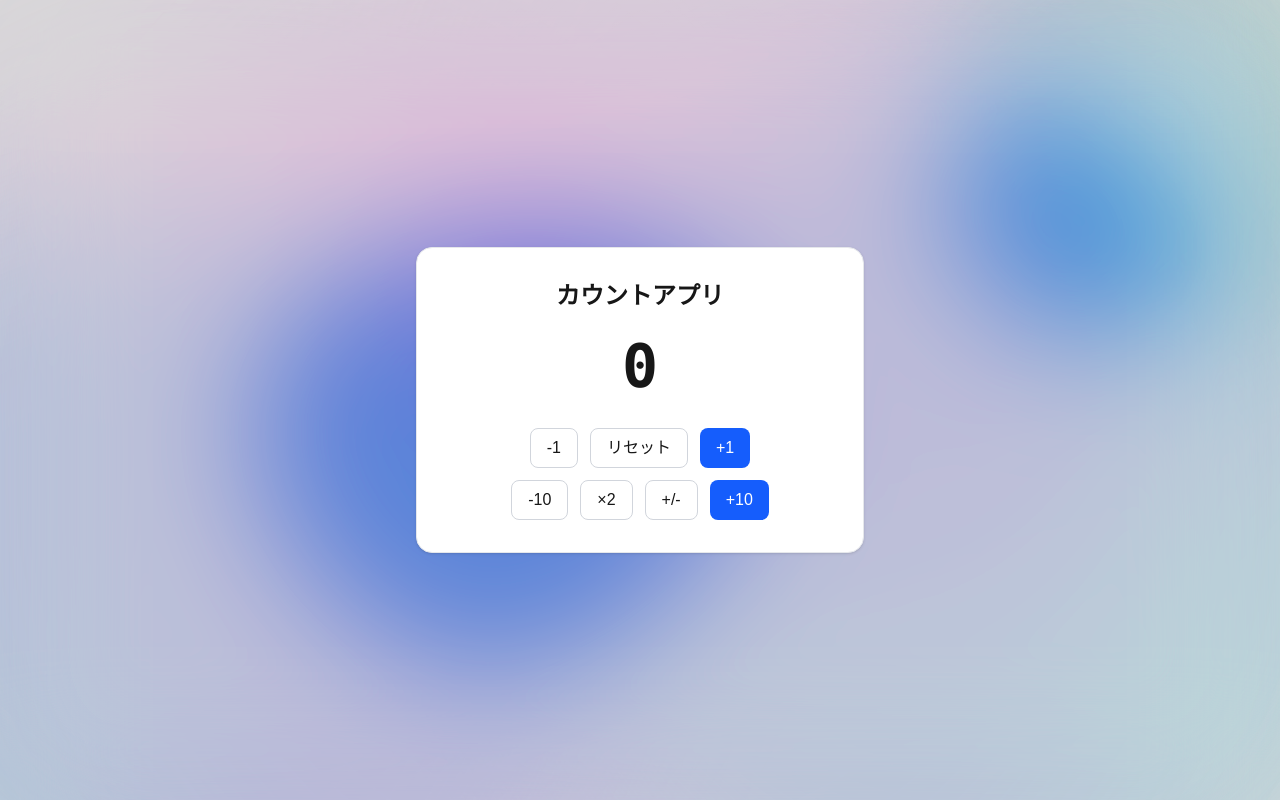
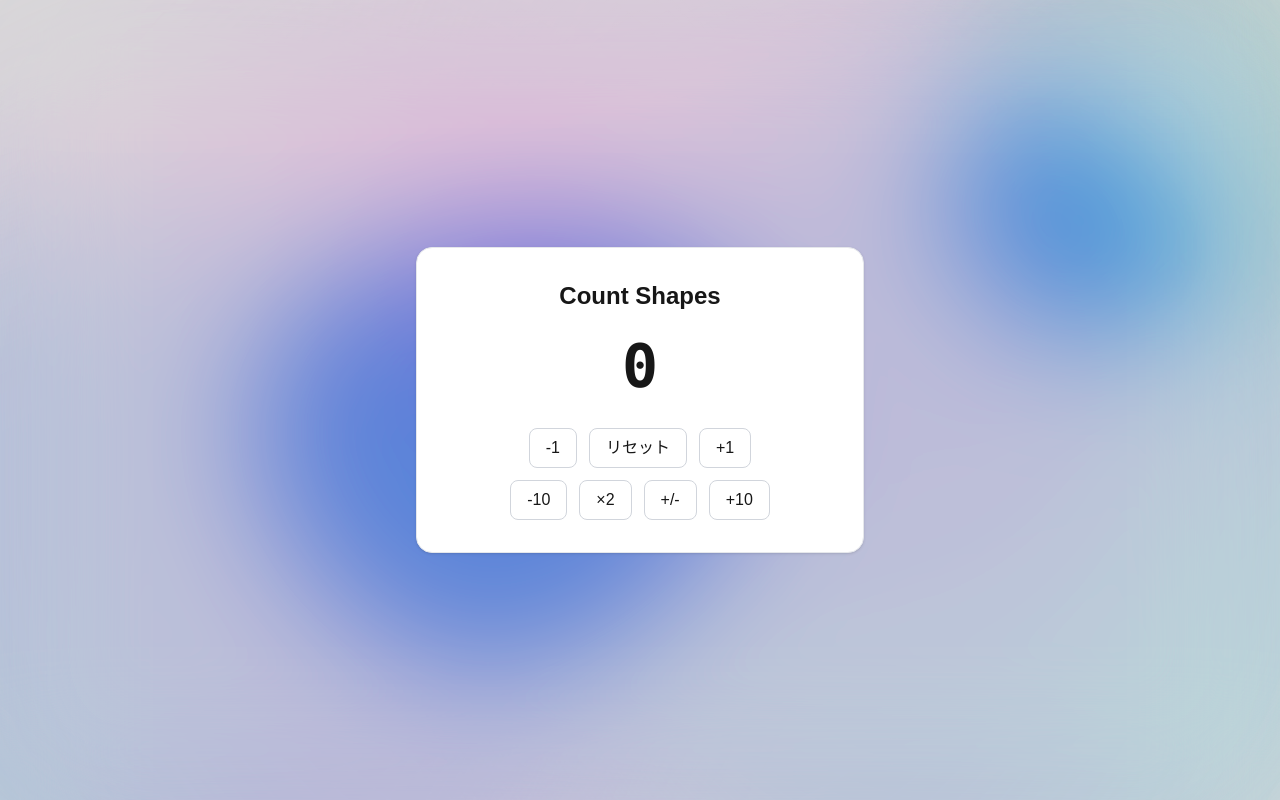
Before and after one commit to urassh/CountShapes, a Next.js app: page / in a window 1280 px wide. Built offline with nearby package versions, Linux system fonts and the light colour scheme.

Commit message:
feat: button

```diff
--- a/src/app/page.tsx
+++ b/src/app/page.tsx
@@ -1,6 +1,7 @@
 "use client";
 
 import { useEffect, useState } from "react";
+import CounterButton from "@/components/CounterButton";
 
 export default function Home() {
   const [count, setCount] = useState(0);
@@ -22,7 +23,7 @@ export default function Home() {
   return (
     <div className="min-h-screen flex items-center justify-center p-6">
       <main className="w-full max-w-md rounded-2xl border border-gray-200 dark:border-gray-800 bg-white dark:bg-neutral-900 p-8 text-center shadow-sm">
-        <h1 className="text-2xl font-bold mb-6">カウントアプリ</h1>
+        <h1 className="text-2xl font-bold mb-6">Count Shapes</h1>
         <div
           className="text-6xl font-mono font-semibold mb-8 select-none"
           aria-live="polite"
@@ -31,65 +32,30 @@ export default function Home() {
           {count}
         </div>
         <div className="flex gap-3 justify-center">
-          <button
-            type="button"
-            onClick={decrement}
-            className="h-10 px-4 rounded-lg border border-gray-300 dark:border-gray-700 hover:bg-gray-100 dark:hover:bg-neutral-800 transition"
-            aria-label="カウントを1減らす"
-          >
+          <CounterButton onClick={decrement} ariaLabel="カウントを1減らす">
             -1
-          </button>
-          <button
-            type="button"
-            onClick={reset}
-            className="h-10 px-4 rounded-lg border border-gray-300 dark:border-gray-700 hover:bg-gray-100 dark:hover:bg-neutral-800 transition"
-            aria-label="カウントをリセット"
-          >
+          </CounterButton>
+          <CounterButton onClick={reset} ariaLabel="カウントをリセット">
             リセット
-          </button>
-          <button
-            type="button"
-            onClick={increment}
-            className="h-10 px-4 rounded-lg bg-blue-600 text-white hover:bg-blue-700 transition"
-            aria-label="カウントを1増やす"
-          >
+          </CounterButton>
+          <CounterButton onClick={increment} ariaLabel="カウントを1増やす">
             +1
-          </button>
+          </CounterButton>
         </div>
         {/* 追加の操作ボタン行 */}
         <div className="mt-3 flex gap-3 justify-center">
-          <button
-            type="button"
-            onClick={decrement10}
-            className="h-10 px-4 rounded-lg border border-gray-300 dark:border-gray-700 hover:bg-gray-100 dark:hover:bg-neutral-800 transition"
-            aria-label="カウントを10減らす"
-          >
+          <CounterButton onClick={decrement10} ariaLabel="カウントを10減らす">
             -10
-          </button>
-          <button
-            type="button"
-            onClick={double}
-            className="h-10 px-4 rounded-lg border border-gray-300 dark:border-gray-700 hover:bg-gray-100 dark:hover:bg-neutral-800 transition"
-            aria-label="カウントを2倍にする"
-          >
+          </CounterButton>
+          <CounterButton onClick={double} ariaLabel="カウントを2倍にする">
             ×2
-          </button>
-          <button
-            type="button"
-            onClick={negate}
-            className="h-10 px-4 rounded-lg border border-gray-300 dark:border-gray-700 hover:bg-gray-100 dark:hover:bg-neutral-800 transition"
-            aria-label="カウントの符号を反転する"
-          >
+          </CounterButton>
+          <CounterButton onClick={negate} ariaLabel="カウントの符号を反転する">
             +/-
-          </button>
-          <button
-            type="button"
-            onClick={increment10}
-            className="h-10 px-4 rounded-lg bg-blue-600 text-white hover:bg-blue-700 transition"
-            aria-label="カウントを10増やす"
-          >
+          </CounterButton>
+          <CounterButton onClick={increment10} ariaLabel="カウントを10増やす">
             +10
-          </button>
+          </CounterButton>
         </div>
       </main>
     </div>
--- /dev/null
+++ b/src/components/CounterButton.tsx
@@ -0,0 +1,20 @@
+import React from "react";
+
+type Props = {
+  onClick: () => void;
+  ariaLabel: string;
+  children: React.ReactNode;
+};
+
+export default function CounterButton({ onClick, ariaLabel, children }: Props) {
+  return (
+    <button
+      type="button"
+      onClick={onClick}
+      className="h-10 px-4 rounded-lg border border-gray-300 dark:border-gray-700 hover:bg-gray-100 dark:hover:bg-neutral-800 transition"
+      aria-label={ariaLabel}
+    >
+      {children}
+    </button>
+  );
+}
```
